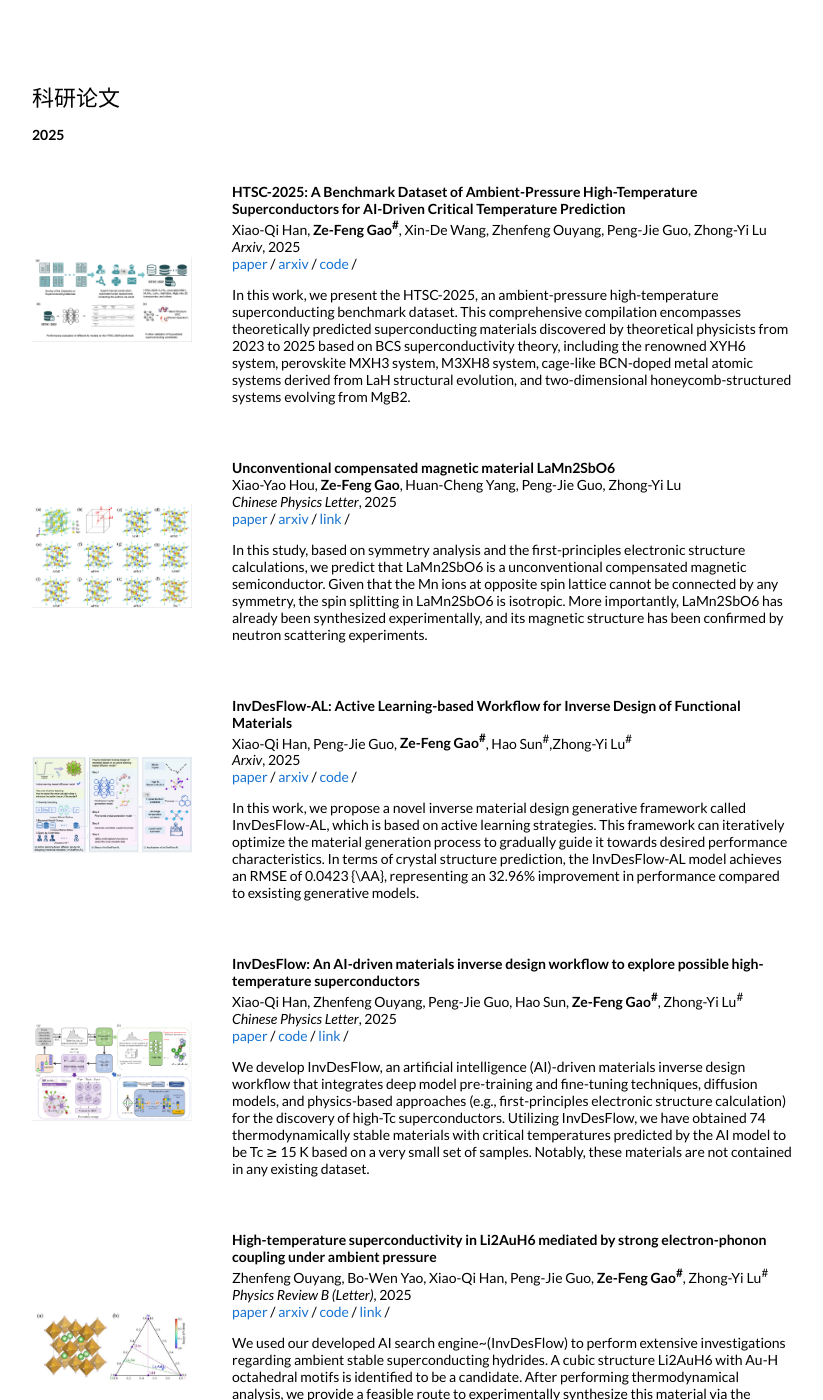
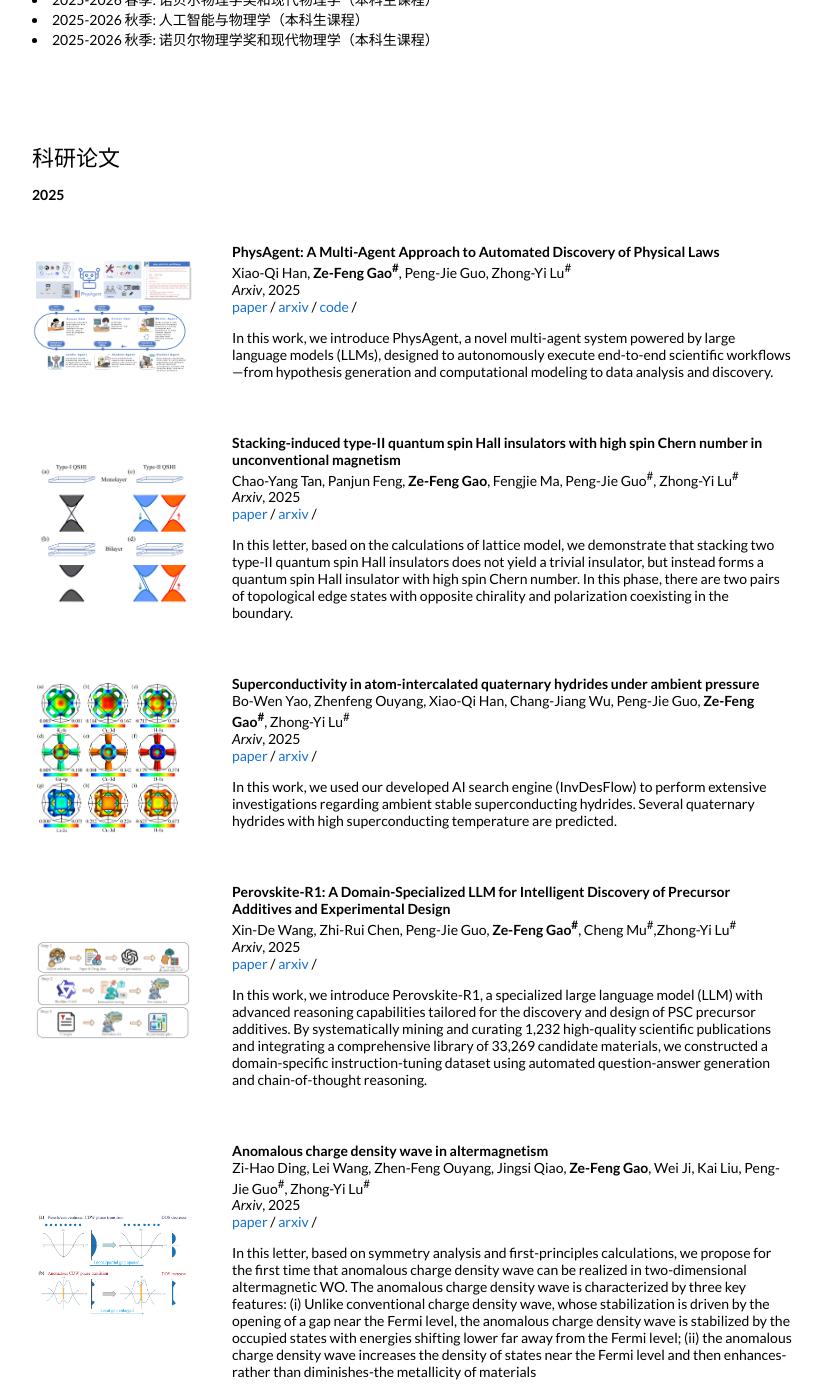
Before and after one commit to zfgao66/homepage, a Jekyll site: the page built from _posts/2025/2025-08-19-PhysAgent.markdown, in a window 1280 px wide and 1400 px high, scrolled down 1638 px. Shown: the whole window, without its empty margins (228-1051 px from the left). Built offline with Jekyll 4.4.1, drawn with Linux system fonts in a browser that asks for light colours; some of the changed text lies outside the part shown.

Commit message:
20251022-update

```diff
--- a/_layouts/default.html
+++ b/_layouts/default.html
@@ -84,6 +84,8 @@
               <li type="disc"> </a><a href="https://jsgzb.bnu.edu.cn/xwdt/31bf3b20f08e401c912796349efcb7bd.html">人工智能技术与张量方法应用</a>, 北京师范大学, 北京, 2024.05</li>
               <li type="disc"> </a>人工智能与物理学交叉初探, 研究生国际学校课程, 郑州大学, 河南, 2024.08</li>
               <li type="disc">AI-driven Inverse Design of Materials</a>, 第二届量子智能计算研讨会, 成都, <a href="./pdfs/conference/Quantum-AI-Workshop-Schedule.pdf">2025.01</a> </li>
+              <li type="disc">AI驱动的材料结构智能设计</a>, 第八届全国统计物理与复杂系统学术会议, 宁波, <a href="https://conferences.koushare.com/spcsc2025/custom/7656">2025.07</a> </li>
+              <li type="disc">AI-driven intelligent design of functional material</a>, 凝聚态物理大会(CCMP2025), 溧阳, <a href="https://ccmp2025.ioply.cn/?page=559581&">2025.08</a> </li>
             </p>
             </td>
           </tr>
@@ -96,6 +98,7 @@
               <li type="disc"> 国家自然科学基金委，面上项目，大规模预训练语言模型的高效压缩方法研究(Nos.62476278)，主持</li>
               <li type="disc"> 国家自然科学基金委，青年项目，大规模预训练语言模型的轻量化微调与模型扩容方法研究(Nos.62206299)，主持</li>
               <li type="disc">国家自然科学基金委, 重点项目子课题, 强关联电子材料超快动力学的第一性原理多体计算方法研究(Nos.12434009)，主持</li>
+              <li type="disc">北京市自然科学基金委, 交叉融合重点项目子课题, 基于生成式AI流的材料结构智能设计(Nos.Z250005)，主持</li>
               <li type="disc"> 北京市智源人工智能研究院，横向项目，基于矩阵乘积算符的多模态模型的轻量化微调，主持</li>
               <li type="disc"> CCF-智谱大模型项目，横向项目，基于张量分解的预训练模型压缩策略，主持</li>
               <li type="disc"> 中国科学院大学外协项目，横向项目，面向非线性动力系统建模的物理启发深度图学习理论与技术，主持</li>
--- /dev/null
+++ b/_posts/2025/2025-08-19-PhysAgent.markdown
@@ -0,0 +1,14 @@
+---
+layout: post
+title:  "PhysAgent: A Multi-Agent Approach to Automated Discovery of Physical Laws"
+date:   2025-08-19 18:04:44 +00:00
+image: images/2025/PhysAgent.png
+categories: 2025_research
+author: Ze-Feng Gao
+authors: "Xiao-Qi Han, <strong>Ze-Feng Gao<sup>#</sup></strong>, Peng-Jie Guo, Zhong-Yi Lu<sup>#</sup>"
+venue: "Arxiv"
+paper: /pdfs/2025/HTSC-2025.pdf
+arxiv: https://www.researchgate.net/profile/Han-Xiao-Qi/publication/394098760_PhysAgent_A_Multi-Agent_Approach_to_Automated_Discovery_of_Physical_Laws/links/68a191a47984e374ace944cb/PhysAgent-A-Multi-Agent-Approach-to-Automated-Discovery-of-Physical-Laws.pdf
+code: https://github.com/xqh19970407/PhysAgent
+---
+In this work, we introduce PhysAgent, a novel multi-agent system powered by large language models (LLMs), designed to autonomously execute end-to-end scientific workflows—from hypothesis generation and computational modeling to data analysis and discovery.
```
Also changed, not shown: other parts of _layouts/default.html (+1 -1 lines), _posts/2025/2025-07-21-Charge.markdown (added, +13 -0 lines), _posts/2025/2025-07-22-Perovskite-R1.markdown (added, +13 -0 lines), _posts/2025/2025-08-01-H4.markdown (added, +13 -0 lines), _posts/2025/2025-08-07-Type2.markdown (added, +13 -0 lines), images/2025/Charge.png (added), images/2025/H4.png (added), images/2025/Perovskite-R1.png (added), images/2025/PhysAgent.png (added), images/2025/Type2.png (added), 5 other files.
